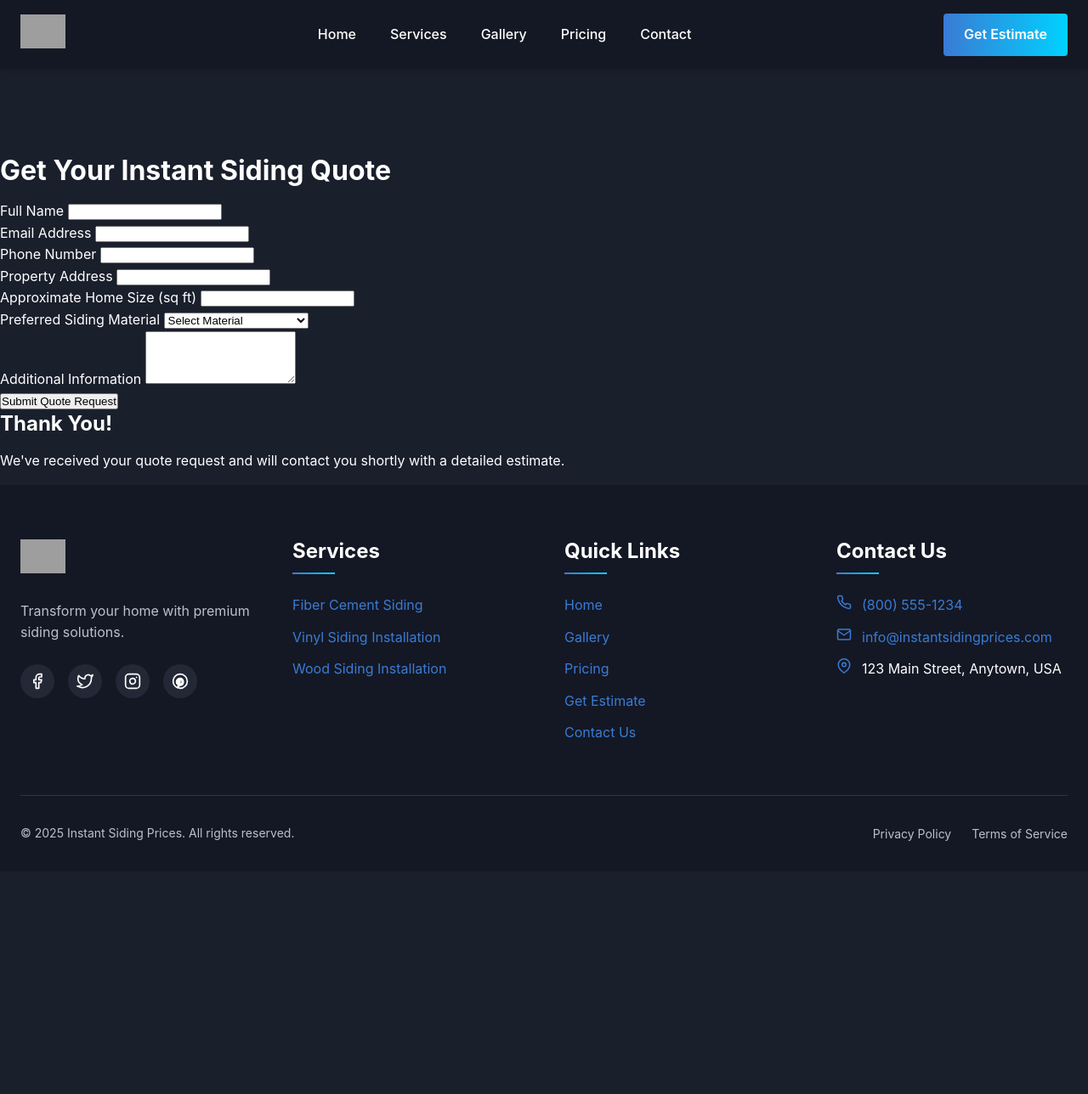
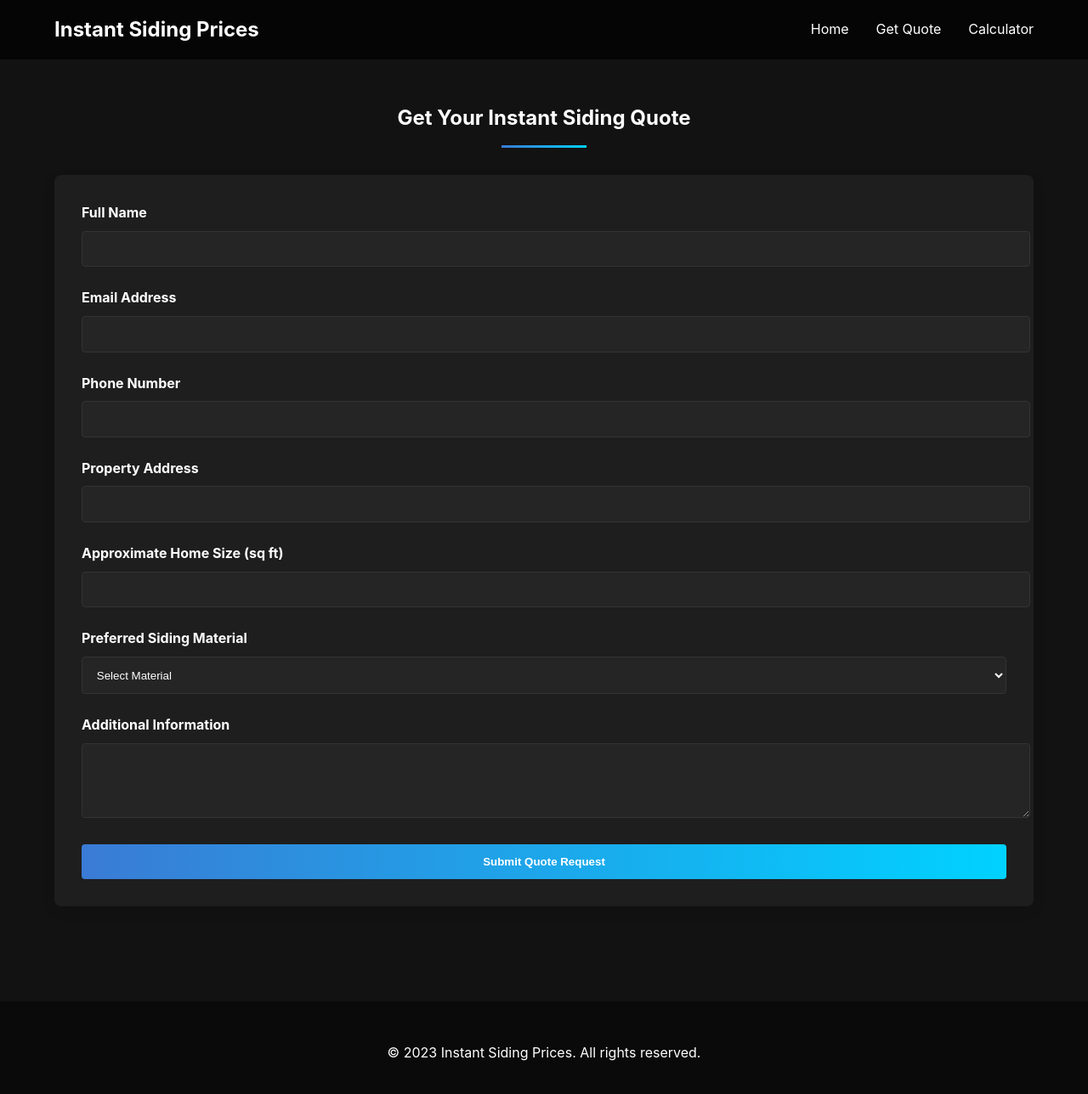
Before and after one commit to tim-amredev/siding-leads, a Jekyll site: the page quote.html, which Jekyll copies as it is, in a window 1280 px wide and 1300 px high. Shown: the top 1288 px of the window at 85% size. Built offline with Jekyll 4.4.1, drawn with Linux system fonts in a browser that asks for light colours; grey boxes are pictures that could not be loaded.

Commit message:
Update quote.html

```diff
--- a/quote.html
+++ b/quote.html
@@ -1,9 +1,176 @@
----
-layout: default
-title: Get a Quote
----
+<!DOCTYPE html>
+<html lang="en">
+<head>
+    <meta charset="UTF-8">
+    <meta name="viewport" content="width=device-width, initial-scale=1.0">
+    <title>Get a Quote | Instant Siding Prices</title>
+    <style>
+        /* Dark theme with clean design */
+        body {
+            margin: 0;
+            padding: 0;
+            font-family: -apple-system, BlinkMacSystemFont, "Segoe UI", Roboto, sans-serif;
+            background-color: #121212;
+            color: #ffffff;
+            line-height: 1.6;
+        }
 
-<section style="padding-top: 100px;">
+        .container {
+            width: 90%;
+            max-width: 1200px;
+            margin: 0 auto;
+            padding: 0 15px;
+        }
+
+        header {
+            background-color: rgba(0,0,0,0.7);
+            padding: 1rem 0;
+            position: fixed;
+            width: 100%;
+            z-index: 100;
+        }
+
+        .header-content {
+            display: flex;
+            justify-content: space-between;
+            align-items: center;
+        }
+
+        .logo {
+            font-size: 1.5rem;
+            font-weight: bold;
+            color: #ffffff;
+            text-decoration: none;
+        }
+
+        nav ul {
+            display: flex;
+            list-style: none;
+            margin: 0;
+            padding: 0;
+        }
+
+        nav li {
+            margin-left: 2rem;
+        }
+
+        nav a {
+            color: #ffffff;
+            text-decoration: none;
+            transition: color 0.3s;
+        }
+
+        nav a:hover {
+            color: #00d2ff;
+        }
+
+        section {
+            padding: 5rem 0;
+            padding-top: 100px;
+        }
+
+        .card {
+            background-color: #1e1e1e;
+            border-radius: 8px;
+            padding: 2rem;
+            margin-bottom: 2rem;
+            box-shadow: 0 5px 15px rgba(0,0,0,0.1);
+        }
+
+        h2 {
+            margin-bottom: 2rem;
+            text-align: center;
+            position: relative;
+            padding-bottom: 1rem;
+        }
+
+        h2::after {
+            content: '';
+            position: absolute;
+            bottom: 0;
+            left: 50%;
+            transform: translateX(-50%);
+            width: 100px;
+            height: 3px;
+            background: linear-gradient(to right, #3a7bd5, #00d2ff);
+        }
+
+        form {
+            display: grid;
+            gap: 1.5rem;
+        }
+
+        label {
+            display: block;
+            margin-bottom: 0.5rem;
+            font-weight: bold;
+        }
+
+        input, select, textarea {
+            width: 100%;
+            padding: 0.8rem;
+            border: 1px solid #333;
+            border-radius: 4px;
+            background-color: #252525;
+            color: #ffffff;
+        }
+
+        button {
+            background: linear-gradient(to right, #3a7bd5, #00d2ff);
+            color: white;
+            border: none;
+            padding: 0.8rem 2rem;
+            border-radius: 4px;
+            cursor: pointer;
+            font-weight: bold;
+            transition: transform 0.3s;
+        }
+
+        button:hover {
+            transform: translateY(-3px);
+        }
+
+        .result {
+            background-color: #1e1e1e;
+            padding: 2rem;
+            border-radius: 8px;
+            margin-top: 2rem;
+            display: none;
+        }
+
+        .result-title {
+            text-align: center;
+            margin-bottom: 1rem;
+        }
+
+        footer {
+            background-color: #0a0a0a;
+            padding: 2rem 0;
+            text-align: center;
+        }
+
+        @media (max-width: 768px) {
+            nav ul {
+                display: none;
+            }
+        }
+    </style>
+</head>
+<body>
+    <header>
+        <div class="container header-content">
+            <a href="index.html" class="logo">Instant Siding Prices</a>
+            <nav>
+                <ul>
+                    <li><a href="index.html">Home</a></li>
+                    <li><a href="quote.html">Get Quote</a></li>
+                    <li><a href="calculator.html">Calculator</a></li>
+                </ul>
+            </nav>
+        </div>
+    </header>
+
+    <section>
         <div class="container">
             <h2>Get Your Instant Siding Quote</h2>
             <div class="card">
@@ -60,3 +227,26 @@ title: Get a Quote
             </div>
         </div>
     </section>
+
+    <footer>
+        <div class="container">
+            <p>&copy; 2023 Instant Siding Prices. All rights reserved.</p>
+        </div>
+    </footer>
+
+    <script>
+        document.addEventListener('DOMContentLoaded', function() {
+            const quoteForm = document.getElementById('quote-form');
+            const quoteResult = document.getElementById('quote-result');
+
+            if (quoteForm) {
+                quoteForm.addEventListener('submit', function(e) {
+                    e.preventDefault();
+                    quoteForm.style.display = 'none';
+                    quoteResult.style.display = 'block';
+                });
+            }
+        });
+    </script>
+</body>
+</html>
```
Lines whose indentation alone changed are shown as unchanged.
